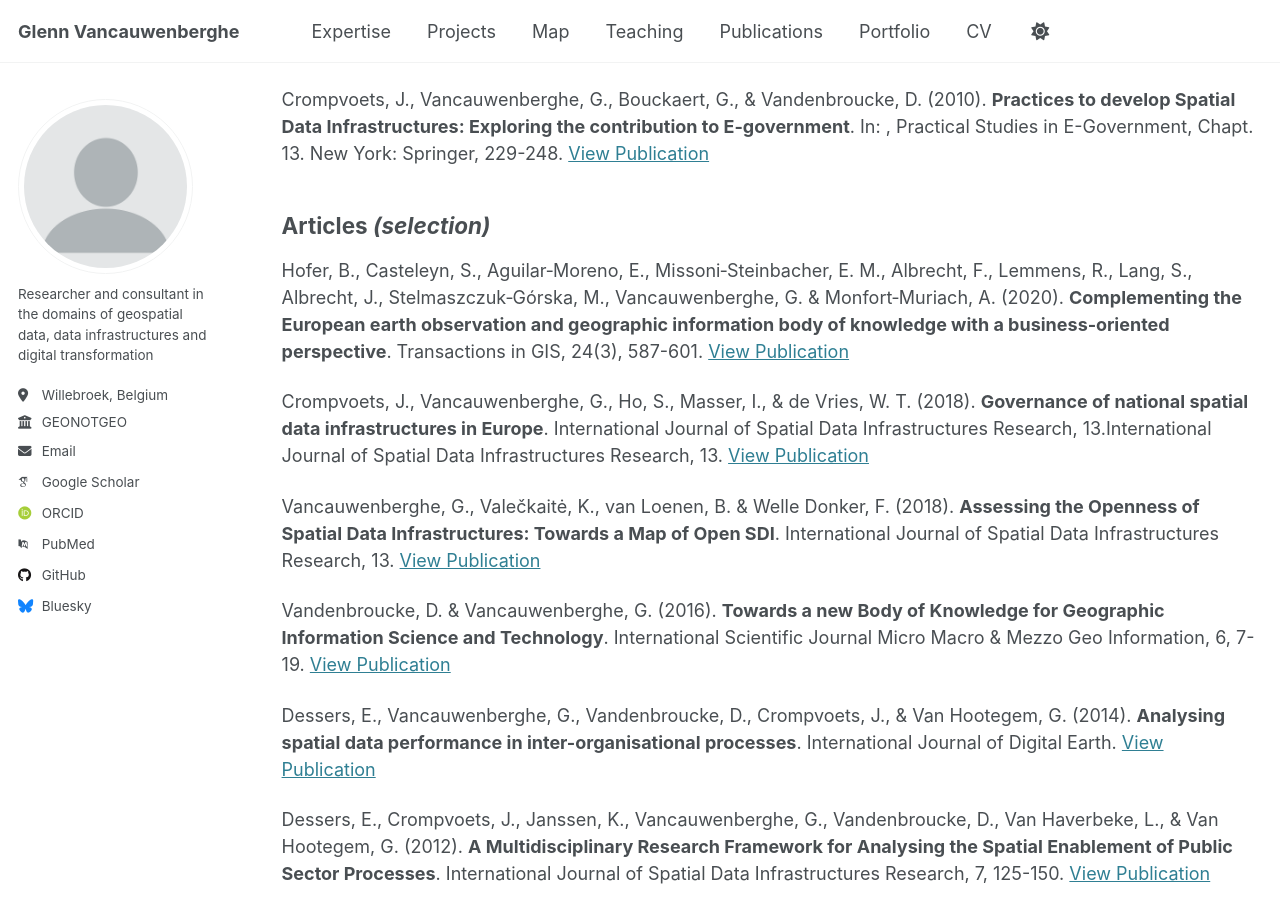
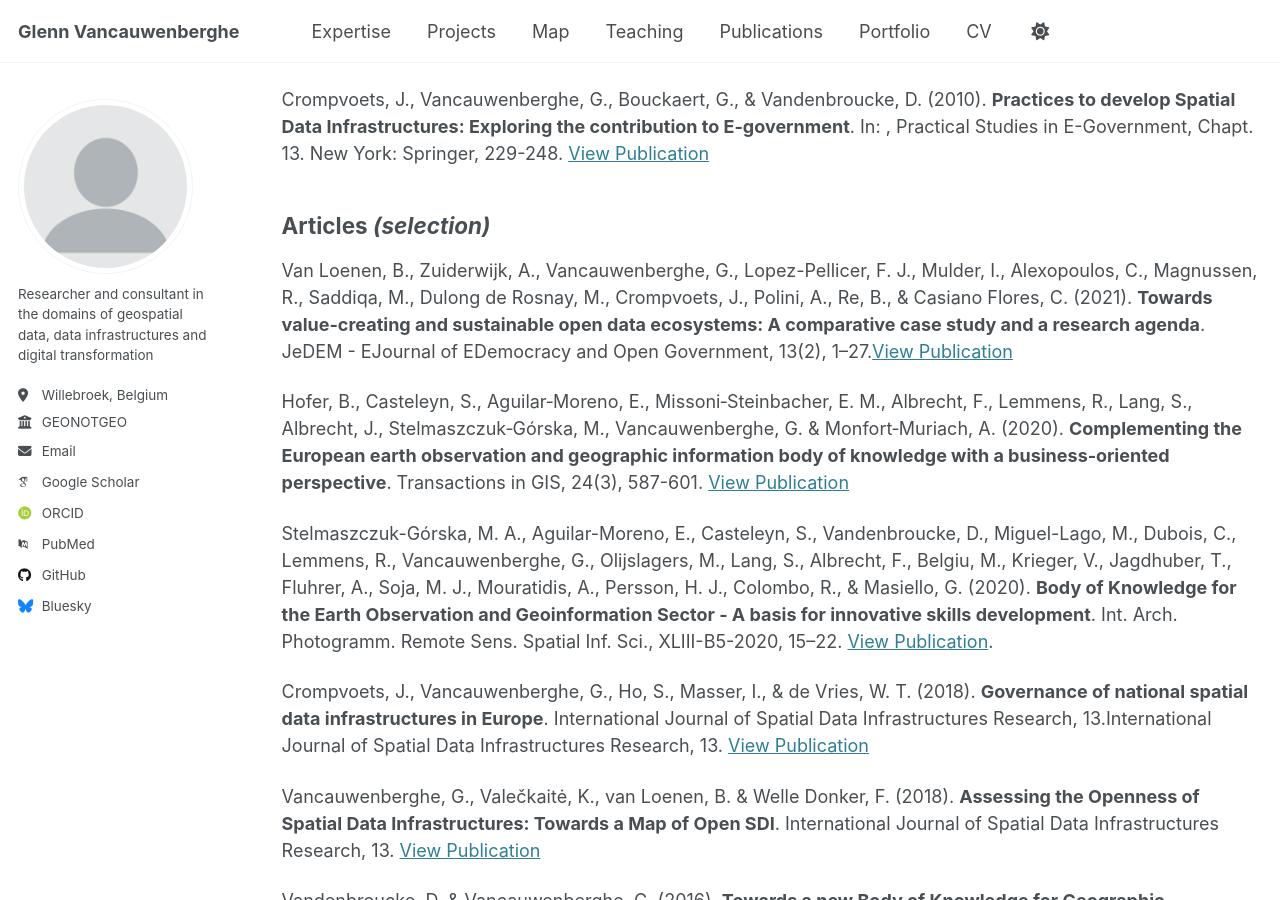
Before and after one commit to GVancauwenberghe/gvancauwenberghe.github.io, a Jekyll site: the page built from _pages/outputs.md, in a window 1280 px wide and 900 px high, scrolled down 1490 px. Built offline with Jekyll 4.4.1, drawn with Linux system fonts in a browser that asks for light colours; some web fonts are replaced.

Commit message:
Update outputs.md

```diff
--- a/_pages/outputs.md
+++ b/_pages/outputs.md
@@ -40,7 +40,11 @@ Crompvoets, J., Vancauwenberghe, G., Bouckaert, G., & Vandenbroucke, D. (2010).
 
 ## Articles _(selection)_
 
+Van Loenen, B., Zuiderwijk, A., Vancauwenberghe, G., Lopez-Pellicer, F. J., Mulder, I., Alexopoulos, C., Magnussen, R., Saddiqa, M., Dulong de Rosnay, M., Crompvoets, J., Polini, A., Re, B., & Casiano Flores, C. (2021). **Towards value-creating and sustainable open data ecosystems: A comparative case study and a research agenda**. JeDEM - EJournal of EDemocracy and Open Government, 13(2), 1–27.[View Publication](https://jedem.org/index.php/jedem/article/view/644)
+
 Hofer, B., Casteleyn, S., Aguilar‐Moreno, E., Missoni‐Steinbacher, E. M., Albrecht, F., Lemmens, R., Lang, S., Albrecht, J., Stelmaszczuk‐Górska, M., Vancauwenberghe, G. & Monfort‐Muriach, A. (2020). **Complementing the European earth observation and geographic information body of knowledge with a business‐oriented perspective**. Transactions in GIS, 24(3), 587-601. [View Publication](https://onlinelibrary.wiley.com/doi/full/10.1111/tgis.12628)
+
+Stelmaszczuk-Górska, M. A., Aguilar-Moreno, E., Casteleyn, S., Vandenbroucke, D., Miguel-Lago, M., Dubois, C., Lemmens, R., Vancauwenberghe, G., Olijslagers, M., Lang, S., Albrecht, F., Belgiu, M., Krieger, V., Jagdhuber, T., Fluhrer, A., Soja, M. J., Mouratidis, A., Persson, H. J., Colombo, R., & Masiello, G. (2020). **Body of Knowledge for the Earth Observation and Geoinformation Sector - A basis for innovative skills development**. Int. Arch. Photogramm. Remote Sens. Spatial Inf. Sci., XLIII-B5-2020, 15–22. [View Publication](https://doi.org/10.5194/isprs-archives-XLIII-B5-2020-15-2020).
 
 Crompvoets, J., Vancauwenberghe, G., Ho, S., Masser, I., & de Vries, W. T. (2018). **Governance of national spatial data infrastructures in Europe**. International Journal of Spatial Data Infrastructures Research, 13.International Journal of Spatial Data Infrastructures Research, 13. [View Publication](https://ijsdir.sadl.kuleuven.be/index.php/ijsdir/article/view/483)
 
```
